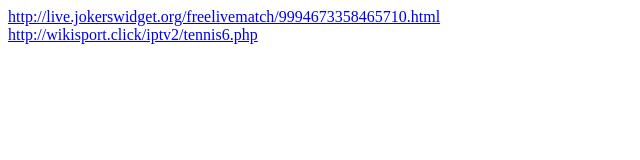
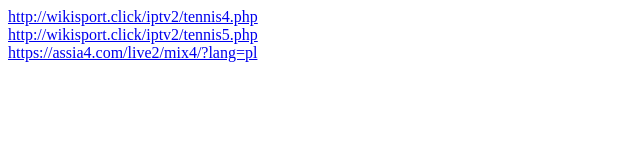
Before and after one commit to yasiaa/yasiaa.github.io, a plain HTML site: page index.html in a window 1280 px wide. Shown: the whole page, without its empty margins (0-640 px from the left). Drawn offline with Linux system fonts and the light colour scheme.

Commit message:
Update for index.html

```diff
--- a/index.html
+++ b/index.html
@@ -1,2 +1,3 @@
-<a href="http://live.jokerswidget.org/freelivematch/9994673358465710.html">http://live.jokerswidget.org/freelivematch/9994673358465710.html</a><br>
-<a href="http://wikisport.click/iptv2/tennis6.php">http://wikisport.click/iptv2/tennis6.php</a><br>
+<a href="http://wikisport.click/iptv2/tennis4.php">http://wikisport.click/iptv2/tennis4.php</a><br>
+<a href="http://wikisport.click/iptv2/tennis5.php">http://wikisport.click/iptv2/tennis5.php</a><br>
+<a href="https://assia4.com/live2/mix4/?lang=pl">https://assia4.com/live2/mix4/?lang=pl</a><br>
```
